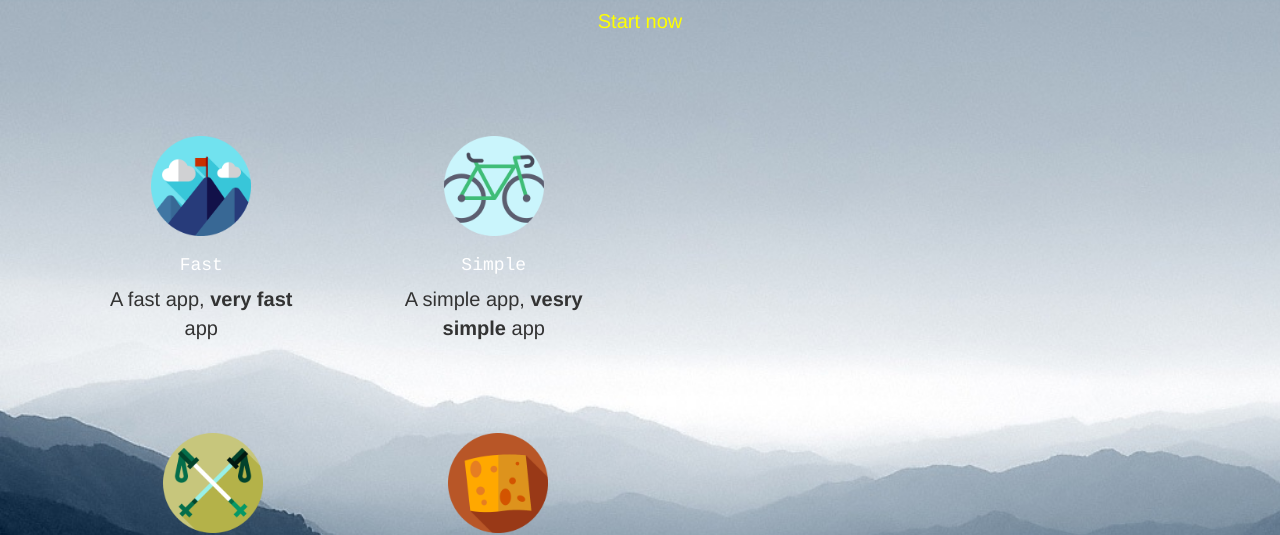
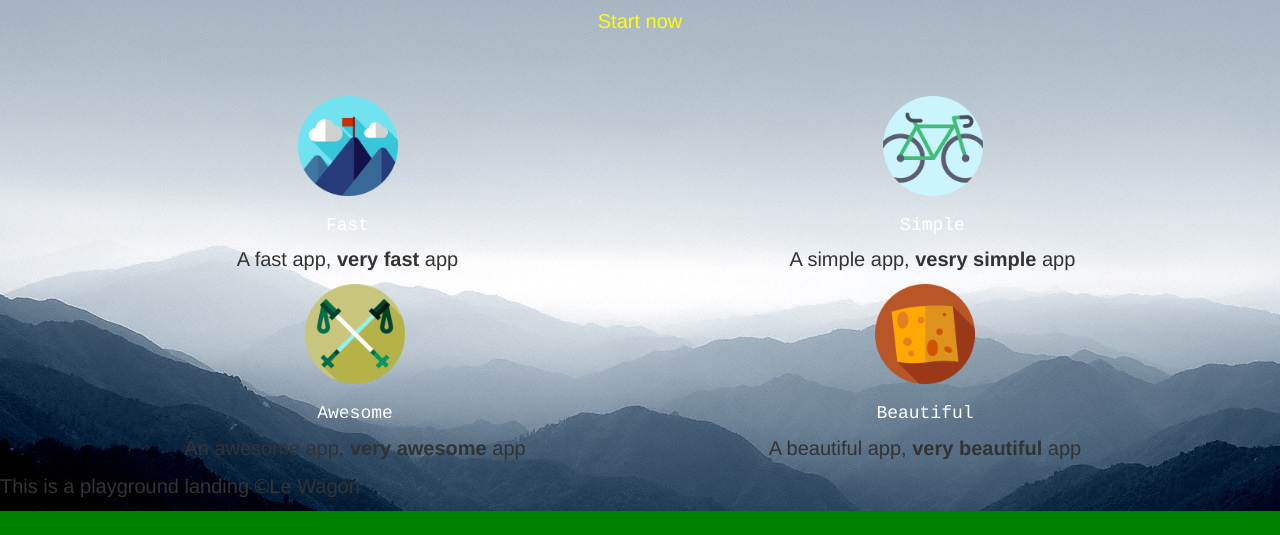
Before and after one commit to simon-rch/landing, a plain HTML site: page index.html in a window 1280 px wide. Shown: the part 150-685 px from the top of the page. Drawn offline with nearby package versions, Linux system fonts and the light colour scheme.

Commit message:
changement responsible

```diff
--- a/index.html
+++ b/index.html
@@ -19,16 +19,16 @@
 
       <div class="container">
           <div class="row">
-              <div class="col-xs-12 col-sm-6 col-md-3 col-lg-3">
-                  <div class="card text-center">
+              <div class="col-xs-12 col-sm-12 col-md-6 col-lg-6">
+                  <div class="centrage">
                       <img src="images/goal.png" alt="picture description" width="100">
                       <h2>Fast</h2>
                       <p>A fast app, <strong>very fast</strong> app</p>
               </div>
             </div>
 
-              <div class="col-xs-12 col-sm-6 col-md-3 col-lg-3">
-                   <div class="card text-center">
+              <div class="col-xs-12 col-sm-12 col-md-6 col-lg-6">
+                   <div class="centrage">
                         <img src="images/bicycle.png" alt="picture description" width="100">
                         <h2>Simple</h2>
                         <p>A simple app, <strong>vesry simple</strong> app</p>
@@ -36,15 +36,15 @@
               </div>
             </div>
 
-              <div class="col-xs-12 col-sm-6 col-md-3 col-lg-3">
-                    <div class="card text-center">
+              <div class="col-xs-12 col-sm-12 col-md-6 col-lg-6">
+                    <div class="centrage">
                          <img src="images/trekking.png" alt="picture description" width="100">
                           <h2>Awesome</h2>
                           <p>An awesome app, <strong>very awesome</strong> app</p>
                     </div>
             </div>
-              <div class="col-xs-12 col-sm-6 col-md-3 col-lg-3">
-                    <div class="card text-center">
+              <div class="col-xs-12 col-sm-12 col-md-6 col-lg-6">
+                    <div class="centrage">
                        <img src="images/cheese.png" alt="picture description" width="100">
                         <h2>Beautiful</h2>
                        <p>A beautiful app, <strong>very beautiful</strong> app</p>
--- a/style.css
+++ b/style.css
@@ -46,3 +46,5 @@ a:hover {
 #footer a:hover {
   color: blue;
 }
+
+.centrage {text-align: center;}
```
